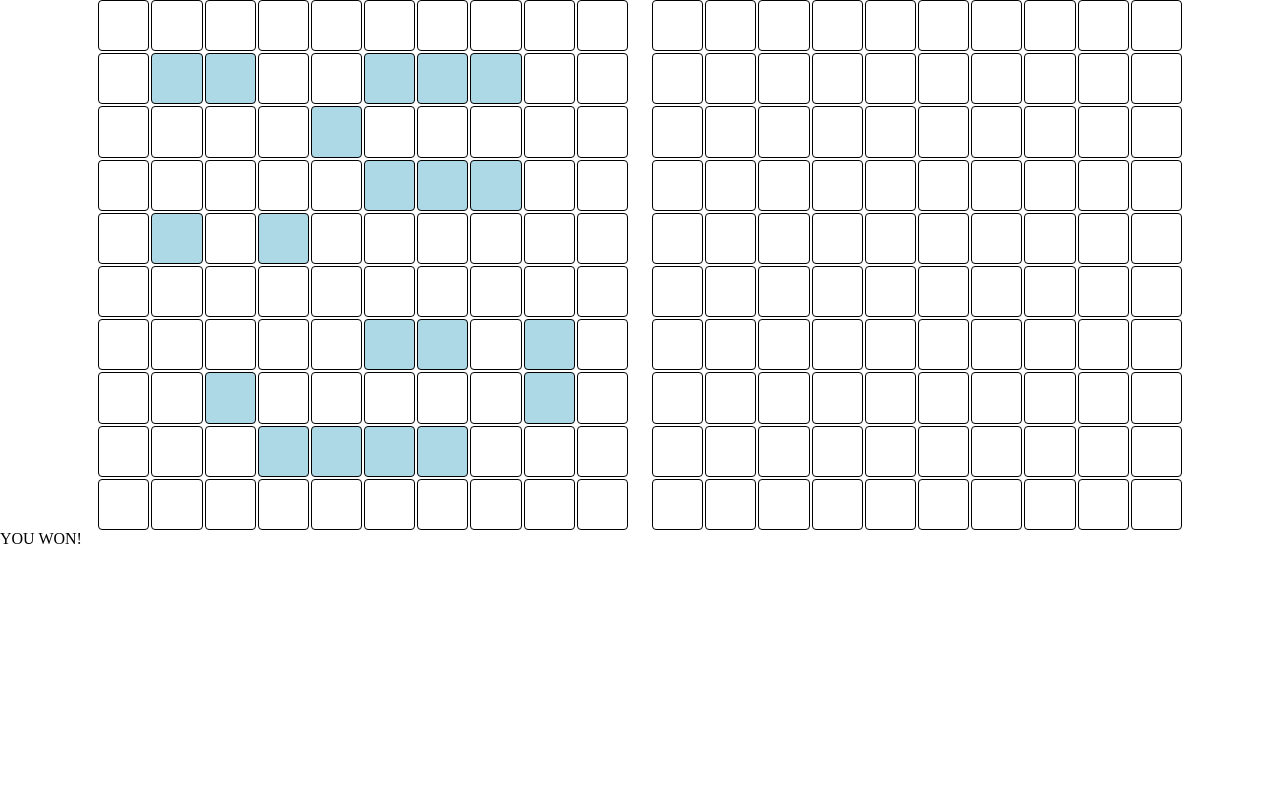
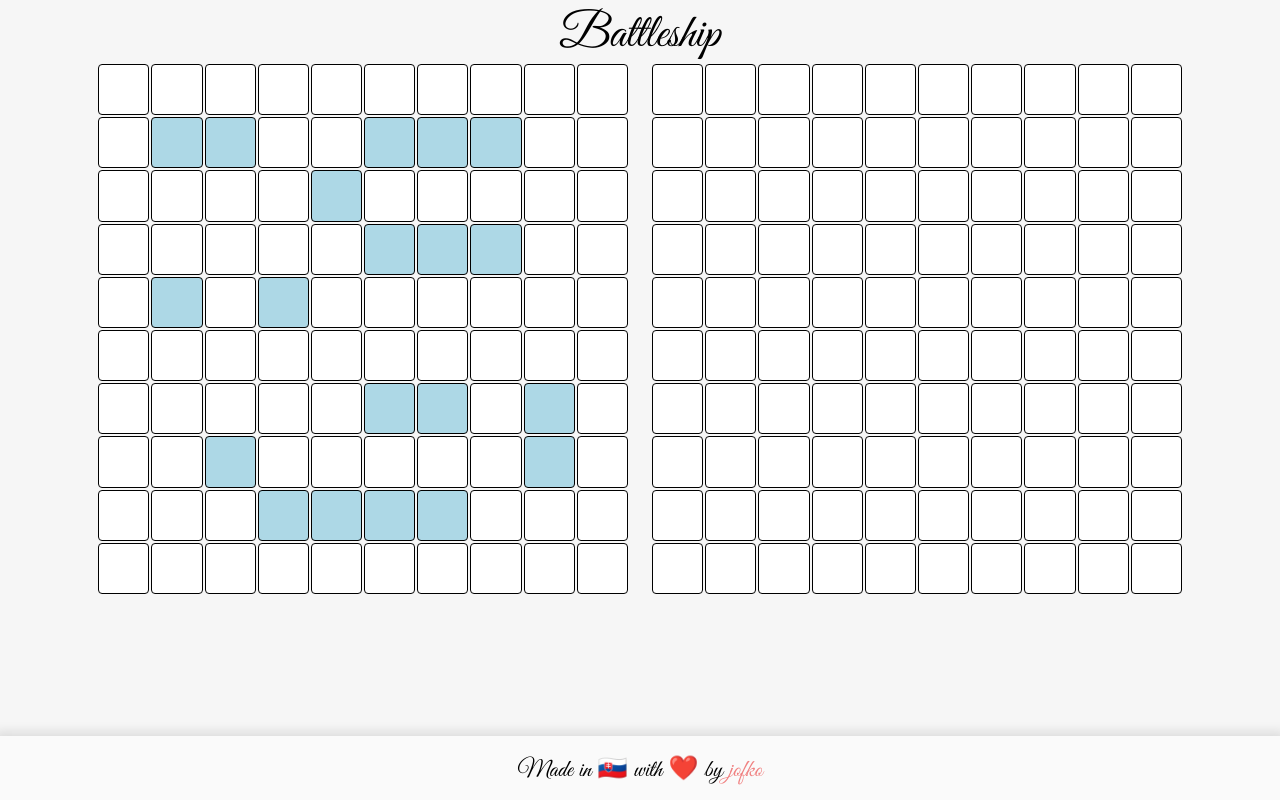
Before and after one commit to jozef-hudec-27/battleship, a website built with webpack: page dist/index.html in a window 1280 px wide. Built offline with nearby package versions, Linux system fonts and the light colour scheme.

Commit message:
Style the page + fix game over bug

```diff
--- a/src/assets/styles/style.scss
+++ b/src/assets/styles/style.scss
@@ -1,7 +1,39 @@
 @use 'config';
+
+@font-face {
+  font-family: 'great_vibes';
+  src: url('../fonts/greatvibes-regular-webfont.woff2') format('woff2'),
+    url('../fonts/greatvibes-regular-webfont.woff') format('woff');
+  font-weight: normal;
+  font-style: normal;
+}
 
 body {
   margin: 0;
+  font-family: great_vibes, sans-serif;
+  background-color: rgb(246, 246, 246);
+  height: 100vh;
+
+  display: flex;
+  flex-direction: column;
+}
+
+h1,
+h2,
+h3,
+h4,
+h5,
+h6,
+a,
+p {
+  margin: 0;
+}
+
+.logo {
+  text-align: center;
+  font-size: 3rem;
+  margin: 8px 0;
+  font-weight: 500;
 }
 
 #main {
@@ -29,11 +61,13 @@ body {
     height: 4vw;
     border: 1px solid black;
     border-radius: 4px;
+    background-color: white;
 
     &.attacked {
       &::after {
         content: 'X';
         color: rgb(50, 50, 50);
+        font-weight: bold;
       }
     }
   }
@@ -58,6 +92,36 @@ body {
   }
 }
 
+#game-over {
+    margin: 16px 0;
+    text-align: center;
+
+    h2 {
+        font-size: 2rem;
+        font-weight: 500;
+    }
+}
+
+footer {
+    font-size: 1.5rem;
+    min-height: 64px;
+    background-color: rgb(250, 250, 250);
+    margin-top: auto;
+    box-shadow: 0 0 10px 5px rgba(0, 0, 0, 0.1);
+    display: flex;
+    justify-content: center;
+    align-items: center;
+
+    a {
+        text-decoration: none;
+        color: lightcoral;
+
+        &:hover {
+            text-decoration: line-through;
+        }
+    }
+}
+
 @media (max-width: 576px) {
   #main {
     flex-direction: column;
@@ -67,4 +131,8 @@ body {
     width: 8vw;
     height: 8vw;
   }
+
+  footer {
+    min-height: 48px;
+  }
 }
--- a/src/dom.js
+++ b/src/dom.js
@@ -37,7 +37,8 @@ export const DomGame = (() => {
   }
 
   const newRoundUpdate = (player1, p1Row, p1Col, player2, p2Row, p2Col) => {
-    if (p1Row && p1Col) { // if they are falsey, the player won therefore the computer can't make a move
+    if (p1Row && p1Col) {
+      // if they are falsey, the player won therefore the computer can't make a move
       // updating the player's board
       const player1TileBtn = DomController.byId(`${player1.name}_${p1Row}_${p1Col}`)
       player1TileBtn.classList.add('attacked')
@@ -50,5 +51,10 @@ export const DomGame = (() => {
     if (player2.gameBoard.board[p2Row][p2Col]) player2TileBtn.classList.add('has-ship')
   }
 
-  return { markupForBoard, newRoundUpdate }
+  const displayGameOver = (isHuman) => {
+    const message = isHuman ? '🎉🎉 You won this battle! 🎉🎉' : '🤖🤖 The computer wins this time! 🤖🤖'
+    DomController.byId('game-over').appendChild(DomController.newElement('h2', '', '', message))
+  }
+
+  return { markupForBoard, newRoundUpdate, displayGameOver }
 })()
--- a/src/game/ship.js
+++ b/src/game/ship.js
@@ -7,11 +7,11 @@ export const ShipService = (() => {
     const shipCoordinates = []
 
     for (let i = 0; i < ship.length; i++) {
-      if (board[row + i * rowOffset]?.[col + i * colOffset]) {
+      if (board[row + i * rowOffset]?.[col + i * colOffset] === ship) {
         shipCoordinates.push([row + i * rowOffset, col + i * colOffset])
       }
 
-      if (board[row - i * rowOffset]?.[col - i * colOffset]) {
+      if (board[row - i * rowOffset]?.[col - i * colOffset] === ship) {
         shipCoordinates.push([row - i * rowOffset, col - i * colOffset])
       }
     }
--- a/src/pages/home.js
+++ b/src/pages/home.js
@@ -12,13 +12,13 @@ export default function painHomePage(game) {
       if (GameService.isGameOverIn(game)) { // the player won
         gameOver = true
         DomGame.newRoundUpdate(player1, null, null, player2, row, col)
-        DomController.byId('game-over').textContent = 'YOU WON!'
+        DomGame.displayGameOver(true)
       } else {
         const [randomRow, randomCol] = player2.randomPlay(game)
 
         if (GameService.isGameOverIn(game)) { // the computer won
           gameOver = true
-          DomController.byId('game-over').textContent = 'THE COMPUTER WON!'
+          DomGame.displayGameOver(false)
         }
 
         DomGame.newRoundUpdate(player1, randomRow, randomCol, player2, row, col)
```
Also changed, not shown: src/tests/game.test.js (+1 -0 lines), dist/index.html, src/assets/fonts/greatvibes-regular-webfont.woff (added), src/assets/fonts/greatvibes-regular-webfont.woff2 (added).
